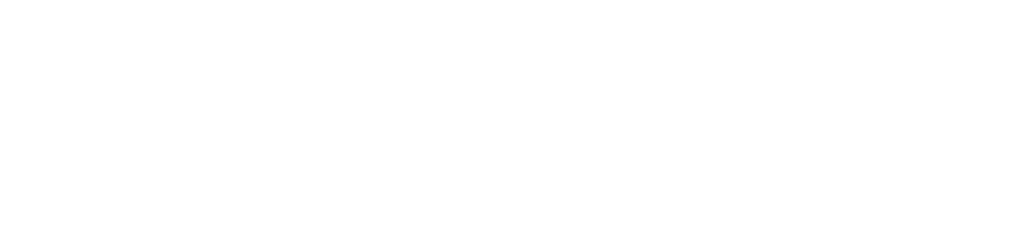
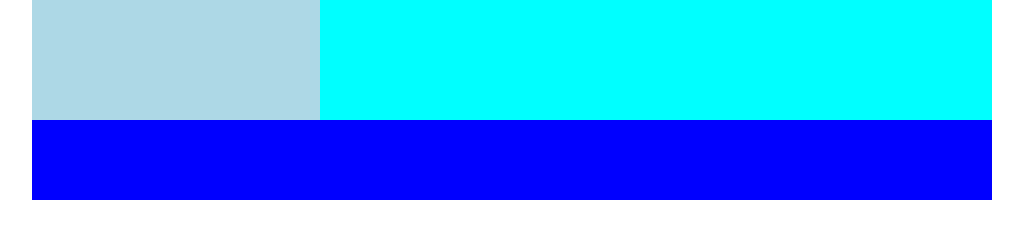
Before and after one commit to muccidavide/htmlcss-struttura-wp, a plain HTML site: page index.html in a window 1280 px wide. Shown: the whole page, without its empty margins (128-1151 px from the left). Drawn offline with Linux system fonts and the light colour scheme.

Commit message:
Add Header

```diff
--- a/css/style.css
+++ b/css/style.css
@@ -4,3 +4,30 @@
     padding: 0;
     box-sizing: border-box;
 }
+
+body{
+    margin: 0 10rem;
+}
+/* Utility */
+
+.clearfix::after {
+    content: "";
+    display: table;
+    clear: both;
+}
+
+#header_site{
+    background-color: aqua;
+    height: 200px;
+}
+
+.logo_site{
+    background-color: lightblue;
+    height: 60%;
+    width: 30%;
+}
+
+.nav_site{
+    background-color: blue;
+    height: 40%;
+}
--- a/index.html
+++ b/index.html
@@ -9,10 +9,17 @@
 </head>
 <body>
     <header id="header_site">
+        <div class="logo_site">
+
+        </div>
+        <nav class="nav_site">
+
+        </nav>
 
     </header>
     <!-- /#header_site -->
     <main id="main_site">
+
 
     </main>
     <!-- /#main_site -->
```
